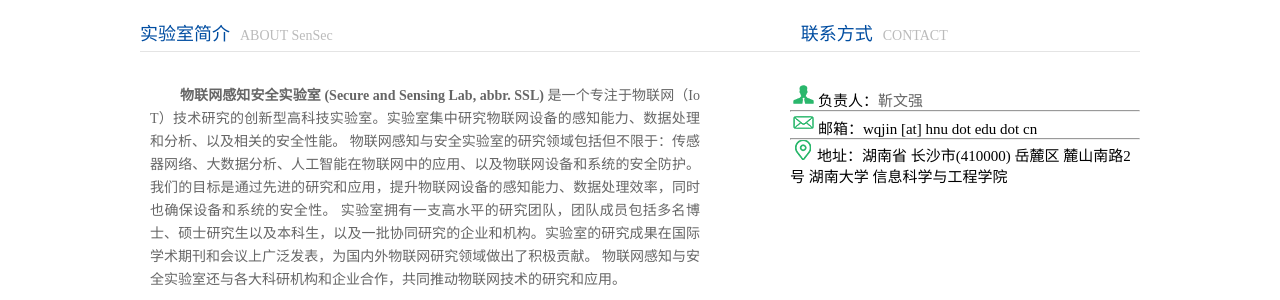
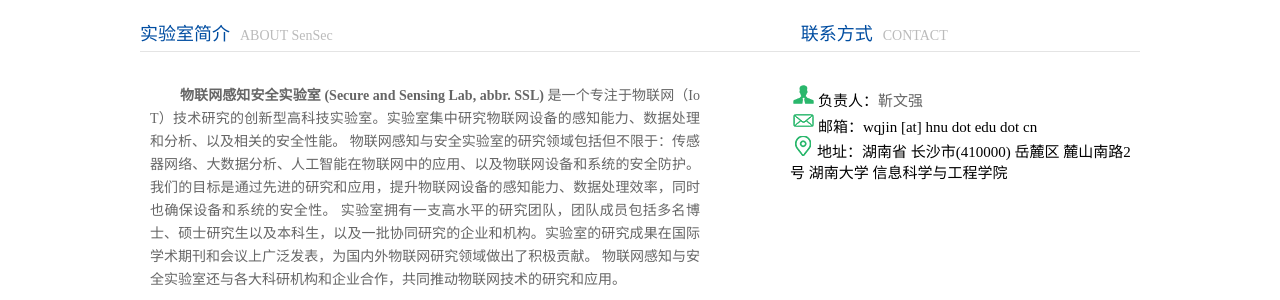
Before and after one commit to Wenqiangjin/wenqiangjin.github.io, a Jekyll site: the page built from index.html, in a window 1280 px wide. Shown: the part 582-882 px from the top of the page. Built offline with Jekyll 4.4.1, drawn with Linux system fonts in a browser that asks for light colours.

Commit message:
index.html 联系方式

```diff
--- a/assets/style.css
+++ b/assets/style.css
@@ -138,6 +138,7 @@ body {font-size:15px;background-position:0 0;background-repeat:repeat;}
 .about_bottom .center p{ font-size:14px; line-height:23px; color:#666666;word-wrap:break-word;word-break:break-all; text-align:justify;}
 .about_bottom .right{float:right; width:350px; height:228px; overflow:hidden;}
 .about_bottom .right .bd{ width:350px; height:228px;}
+.about_bottom .right .contact{height:80px;}
 .about_bottom .right .bd li{height:82px; overflow:hidden;}
 .about_bottom .right .bd li .date{float:left; margin-right:10px; width:67px; height:61px; background:url(../images/assets/0-035.jpg) no-repeat ;}
 .about_bottom .right .bd li .date .day{ display:block;width:65px; height:31px; text-align:center; line-height:31px;font-size:24px; color:#004da1; }
--- a/index.html
+++ b/index.html
@@ -44,11 +44,9 @@ jQuery(".main_img_c").slide({mainCell:".bd ul",effect:"leftLoop",autoPlay:true,d
           物联网感知与安全实验室还与各大科研机构和企业合作，共同推动物联网技术的研究和应用。</p></div>
         <div class="right">
           <div class="bd">
-              <div class="contact1">
+              <div class="contact">
                 <p><img src="/images/home/icon2.jpg">负责人：<a href="http://csee.hnu.edu.cn/people/jinwenqiang/">靳文强</a></p>
-                <hr/>
-                <p><img src="/images/home/icon3.jpg">邮箱：wqjin [at] hnu dot edu dot cn</a></p>
-                <hr/>
+                <p><img src="/images/home/icon3.jpg">邮箱：wqjin [at] hnu dot edu dot cn</p>
                 <p><img src="/images/home/icon6.png">地址：湖南省 长沙市(410000) 岳麓区 麓山南路2号 湖南大学 信息科学与工程学院</p>
               </div>
 <!--            <ul class="infoList" id="infoList">{% for post in site.categories["learning-exchange"] %}-->
```
